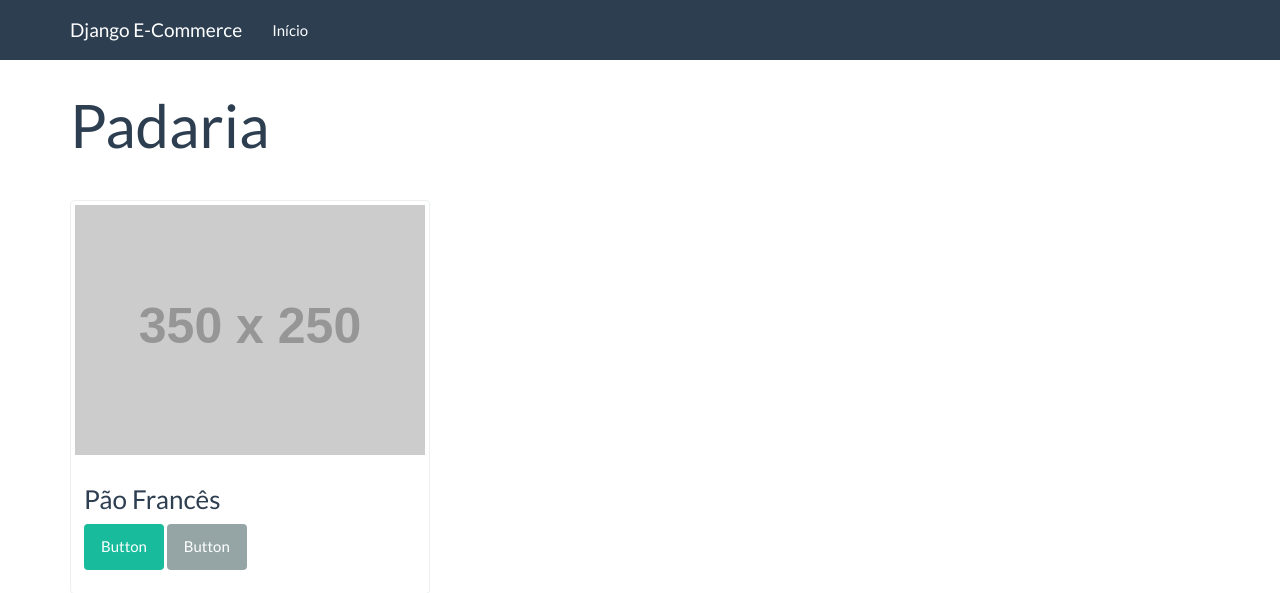
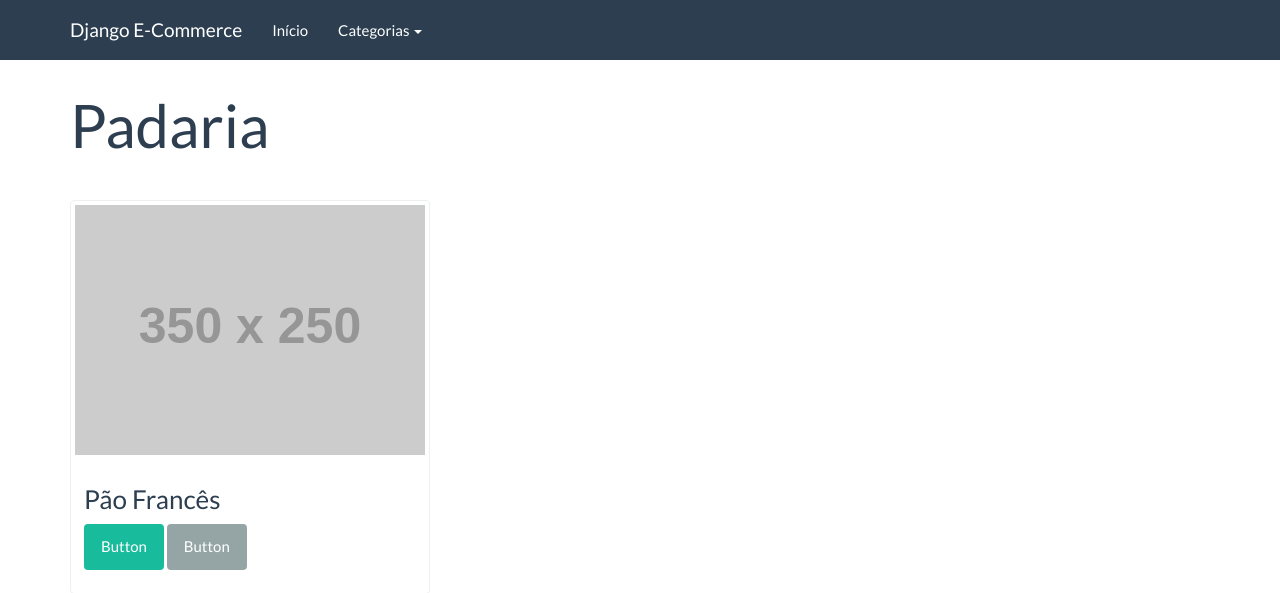
Before and after one commit to niksonbarth/sale, a Django app: a page that uses core/templates/base.html in a window 1280 px wide. Shown: the top 593 px of the page. Run offline with Django 3.2, Linux system fonts and the light colour scheme; data comes from the database, SQL or seed files in the repository; grey boxes labelled with a size stand in for pictures from a placeholder-image service; some libraries are stand-ins or nearby versions.

Commit message:
Exibindo lista de categorias

```diff
--- a/core/templates/base.html
+++ b/core/templates/base.html
@@ -26,7 +26,7 @@
               <a href="{% url 'index' %}">Início</a>
             </li>
             <li class="dropdown">
-              {% comment %} <a class="dropdown-toggle" data-toggle="dropdown" href="{% url 'catalog:product_list' %}" id="download">Categorias <span class="caret"></span></a> {% endcomment %}
+              <a class="dropdown-toggle" data-toggle="dropdown" href="{% url 'catalog:product_list' %}" id="download">Categorias <span class="caret"></span></a>
               <ul class="dropdown-menu" aria-labelledby="download">
 				{% for category in categories %}
 				<li><a href="{{ category.get_absolute_url }}">{{ category }}</a></li>
--- a/sale/settings.py
+++ b/sale/settings.py
@@ -67,6 +67,8 @@ TEMPLATES = [
                 'django.template.context_processors.request',
                 'django.contrib.auth.context_processors.auth',
                 'django.contrib.messages.context_processors.messages',
+                # apps
+                'catalog.context_processors.categories',
             ],
         },
     },
--- a/sale/urls.py
+++ b/sale/urls.py
@@ -16,6 +16,7 @@ Including another URLconf
 from django.conf.urls import url, include
 from django.contrib import admin
 
+
 from core import views
 
 urlpatterns = [
```
